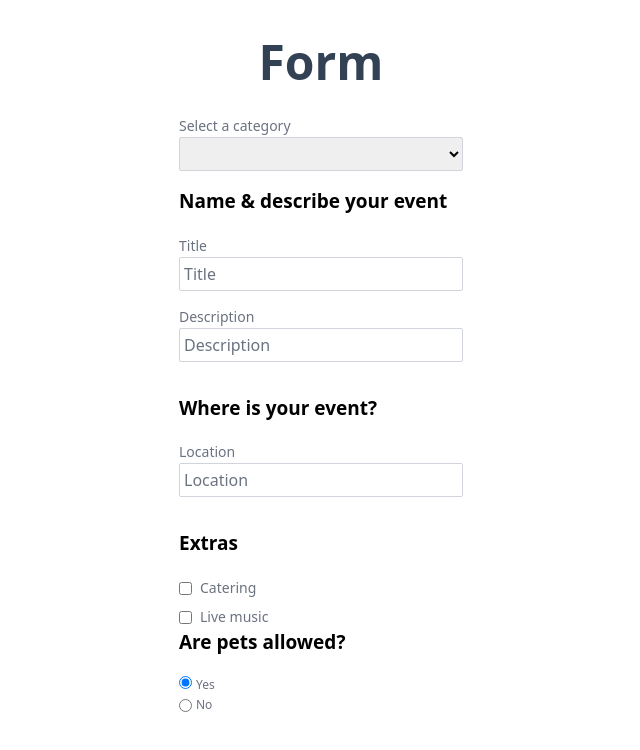
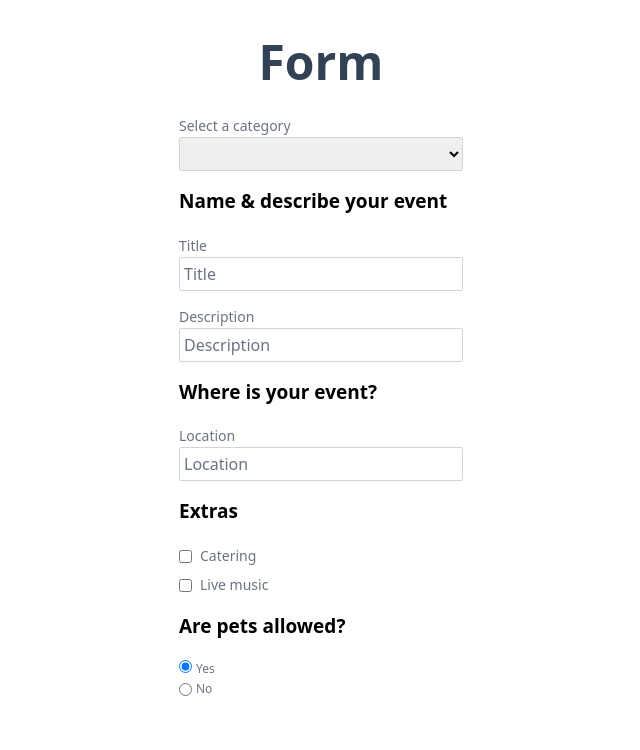
Before and after one commit to anakon73/vue-3-forms, a Vue app: page /#/ in a window 1280 px wide. Shown: the top 750 px of the page, without its empty margins (319-959 px from the left). Built offline with nearby package versions, Linux system fonts and the light colour scheme.

Commit message:
style(view/simplefrom): correct margins

```diff
--- a/src/view/SimpleForm.vue
+++ b/src/view/SimpleForm.vue
@@ -31,16 +31,16 @@ const event = ref({
       v-model="event.category"
     />
   </div>
-  <div class="mb-8">
+  <div class="mb-4">
     <h3 class="text-[19px] font-bold mb-5">Name & describe your event</h3>
     <BaseInput class="mb-4" v-model="event.title" label="Title" type="text" />
     <BaseInput v-model="event.description" label="Description" type="text" />
   </div>
-  <div class="mb-8">
+  <div class="mb-4">
     <h3 class="text-[19px] font-bold mb-5">Where is your event?</h3>
     <BaseInput v-model="event.location" label="Location" type="text" />
   </div>
-  <div>
+  <div class="mb-4">
     <h3 class="text-[19px] font-bold mb-5">Extras</h3>
     <BaseCheckbox
       class="mb-2"
```
